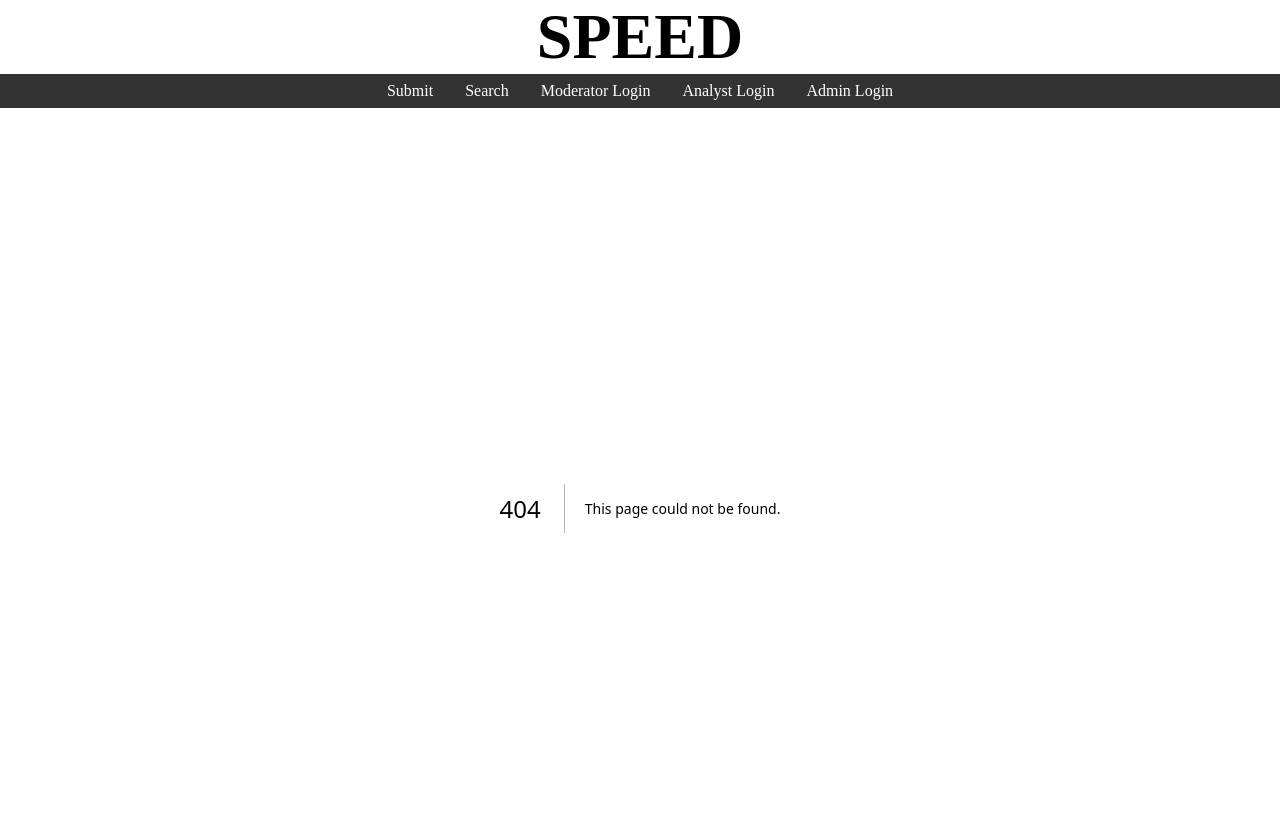
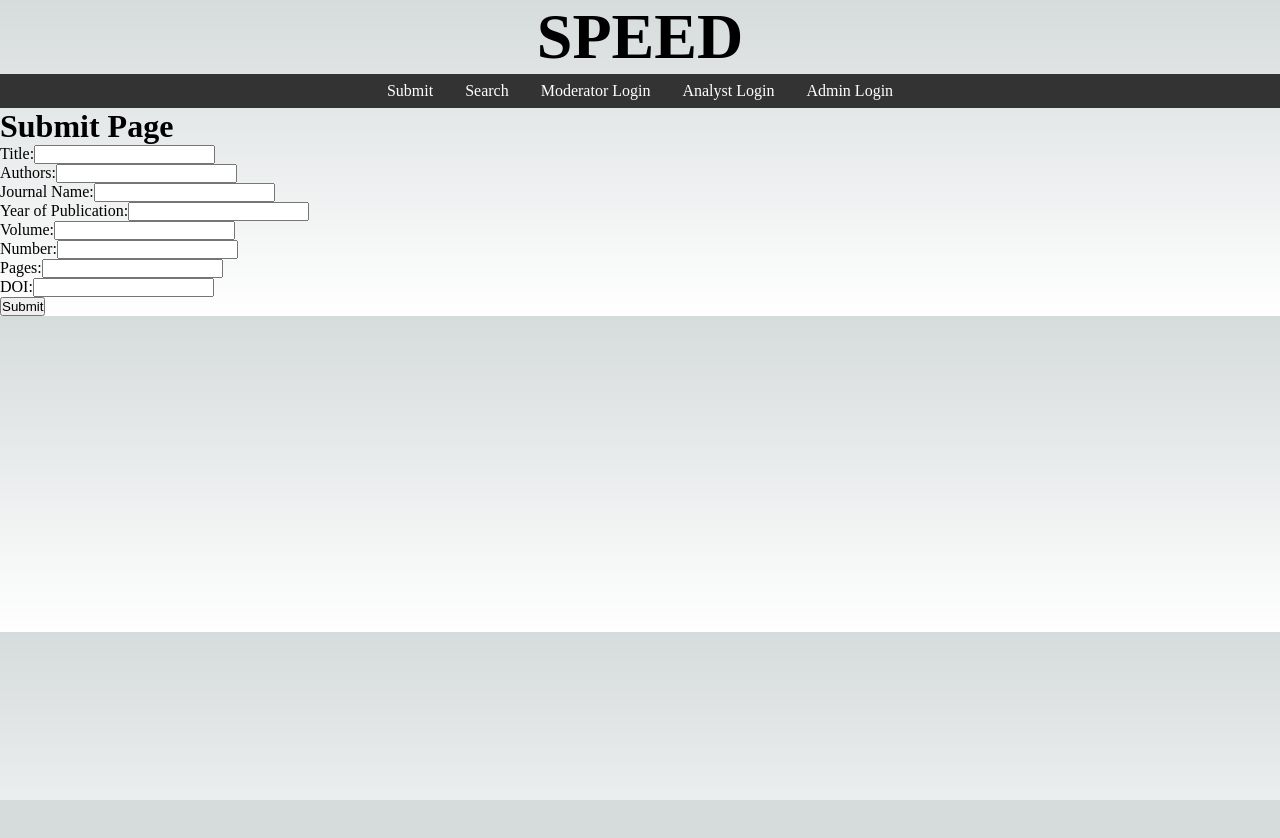
Before and after one commit to travyozza/SPEED, a Next.js app in the folder frontend/: page /Pages/SubmitPage in a window 1280 px wide. Before the commit this address had no page. Shown: the top 838 px of the page. After the commit the page ends 800 px from the top, so only its background shows below. Built offline with nearby package versions, Linux system fonts and the light colour scheme.

Commit message:
Form frontend working

```diff
--- a/frontend/package.json
+++ b/frontend/package.json
@@ -17,6 +17,7 @@
     "next": "^13.4.19",
     "react": "18.2.0",
     "react-dom": "18.2.0",
+    "react-hook-form": "^7.47.0",
     "react-interactions": "^0.0.8",
     "react-router-dom": "^6.16.0",
     "typescript": "5.2.2"
--- a/frontend/src/app/Components/Navbar.tsx
+++ b/frontend/src/app/Pages/Components/Navbar.tsx
@@ -7,7 +7,7 @@ const Navbar: React.FC = () => {
   return (
     <nav className={styles.navbar}>
       <ul>
-      <li><Link href="/SubmitPage">Submit</Link></li>
+      <li><Link href="/Pages/SubmitPage">Submit</Link></li>
         <li><a href="#">Search</a></li>
         <li><a href="#">Moderator Login</a></li>
         <li><a href="#">Analyst Login</a></li>
--- /dev/null
+++ b/frontend/src/app/Pages/Components/SubmitForm.tsx
@@ -0,0 +1,82 @@
+"use client"
+
+import { useRouter } from "next/navigation"
+import { useState } from "react"
+
+export default function SubmitForm() {
+    const router = useRouter()
+
+    const [title, setTitle] = useState("")
+    const [authors, setAuthors] = useState("")
+    const [journalName, setJournalName] = useState("")
+    const [yearOfPublication, setYearOfPublication] = useState("")
+    const [volume, setVolume] = useState("")
+    const [number, setNumber] = useState("")
+    const [pages, setPages] = useState("")
+    const [doi, setDoi] = useState("")
+    const [isLoading, setIsLoading] = useState(false)
+
+    const handleSubmit = async (e) => {
+        e.preventDefault()
+        setIsLoading(true)
+
+        const article = {
+            title,
+            authors,
+            journalName,
+            yearOfPublication,
+            volume,
+            number,
+            pages,
+            doi,
+        }
+    }
+
+    return (
+  <form>
+    <label>
+      Title:
+      <input type="text" value={title} onChange={(e) => setTitle(e.target.value)} />
+    </label>
+    <br />
+    <label>
+      Authors:
+      <input type="text" value={authors} onChange={(e) => setAuthors(e.target.value)} />
+    </label>
+    <br />
+    <label>
+      Journal Name:
+      <input type="text" value={journalName} onChange={(e) => setJournalName(e.target.value)} />
+    </label>
+    <br />
+    <label>
+      Year of Publication:
+      <input type="text" value={yearOfPublication} onChange={(e) => setYearOfPublication(e.target.value)} />
+    </label>
+    <br />
+    <label>
+      Volume:
+      <input type="text" value={volume} onChange={(e) => setVolume(e.target.value)} />
+    </label>
+    <br />
+    <label>
+      Number:
+      <input type="text" value={number} onChange={(e) => setNumber(e.target.value)} />
+    </label>
+    <br />
+    <label>
+      Pages:
+      <input type="text" value={pages} onChange={(e) => setPages(e.target.value)} />
+    </label>
+    <br />
+    <label>
+      DOI:
+      <input type="text" value={doi} onChange={(e) => setDoi(e.target.value)} />
+    </label>
+    <br />
+    <button type="submit" disabled={isLoading}>
+      {isLoading ? "Submitting..." : "Submit"}
+    </button>
+  </form>
+);
+}
--- /dev/null
+++ b/frontend/src/app/Pages/SubmitPage/page.tsx
@@ -0,0 +1,13 @@
+import React from 'react';
+import SubmitForm from '../Components/SubmitForm';
+
+const SubmitPage = () => {
+    return (
+        <div>
+            <h1>Submit Page</h1>
+            <SubmitForm />
+        </div>
+    );
+};
+
+export default SubmitPage;
--- a/frontend/src/app/layout.tsx
+++ b/frontend/src/app/layout.tsx
@@ -1,8 +1,8 @@
 import './globals.css'
 import type { Metadata } from 'next'
 import { Inter } from 'next/font/google'
-import Navbar from './Components/Navbar'
-import styles from './styles/homepage.module.css'
+import Navbar from './Pages/Components/Navbar'
+import styles from './Pages/styles/homepage.module.css'
 
 const inter = Inter({ subsets: ['latin'] })
 
```
Also changed, not shown: frontend/src/app/Components/SubmitForm.tsx (deleted, +0 -86 lines), frontend/src/app/SubmitPage/page.tsx (deleted, +0 -17 lines), frontend/src/app/Pages/styles/homepage.module.css (renamed from frontend/src/app/styles/homepage.module.css), frontend/src/app/Pages/styles/submitform.module.css (renamed from frontend/src/app/styles/submitform.module.css), 1 other file (tests, documents, lock files or other folders).
